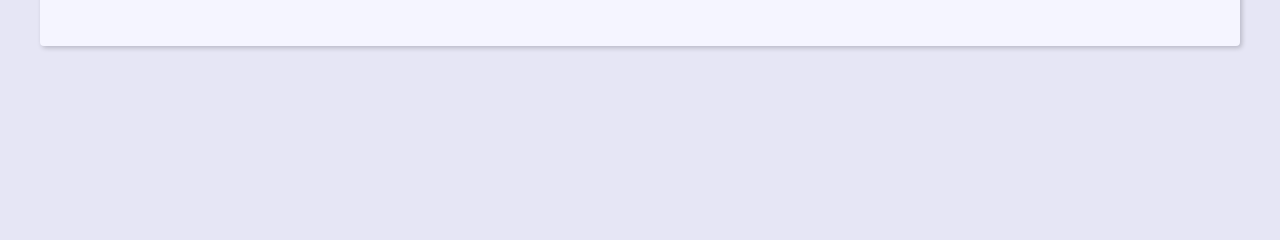
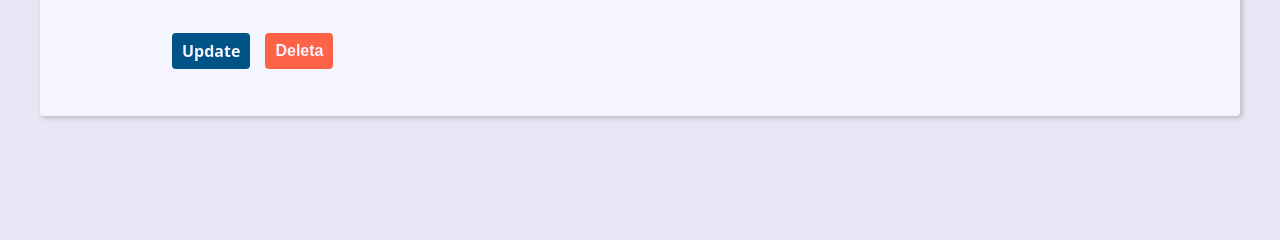
Before and after one commit to Limber-Jhonathan/Agenda-projeto-django-2023, a Django app: template contact/templates/contact/contact.html in a window 1280 px wide. Shown: the part 507-747 px from the top of the page. Run offline with Django 4.2, Linux system fonts and the light colour scheme; the template is opened without the code that fills it, so the values that code supplies are empty.

Commit message:
implementação de delete

```diff
--- a/base_static/global/css/style.css
+++ b/base_static/global/css/style.css
@@ -312,3 +312,24 @@
     filter: brightness(80%);
     box-shadow: 0 0 5px var(--link-dark-color);
   }
+
+
+  .contact-links {
+    margin-block: calc(var(--small-font-size) * 2);
+    display: flex;
+    align-items: center;
+    gap: 0 var(--spacing);
+  }
+
+  .btn-link {
+    font-size: var(--small-font-size);
+    text-decoration: none;
+    font-weight: bold;
+    padding: 1rem;
+    display: block;
+    line-height: var(--small-font-size);
+  }
+
+  .btn-delete {
+    background: tomato;
+  }
--- a/contact/templates/contact/contact.html
+++ b/contact/templates/contact/contact.html
@@ -11,5 +11,20 @@
         <p><b>Created date: </b>{{contact.created_date}}</p>
         <p><b>Description: </b>{{contact.description}}</p>
         <p><b>Category: </b>{{contact.category}}</p>
+
+        <div class="contact-links">
+            <a class="btn btn-link" href="{% url 'contact:update' contact.id %}">Update</a>
+
+            <form action="{% url 'contact:delete' contact.id %}" method='POST'>
+                {% csrf_token %}
+                {% if confirmation == 'no' %}
+                    <input type='hidden' name='confirmation' value='yes'>
+                    <button class="btn btn-link btn-delete" type="submit">Confirma?</button>
+                {% else %}
+                    <button class="btn btn-link btn-delete" type="submit">Deleta</button>
+                {% endif %}
+            </form>
+        </div>
+
     </div>
 {% endblock content %}
--- a/contact/urls.py
+++ b/contact/urls.py
@@ -11,4 +11,5 @@ urlpatterns = [
     path('search/', views.search, name='search'),
     path('contact/create/', views.create, name='create'),
     path('contact/<int:contact_id>/update/', views.update, name='update'),
+    path('contact/<int:contact_id>/delete/', views.delete, name='delete'),
 ]
--- a/contact/views/contact_views.py
+++ b/contact/views/contact_views.py
@@ -7,7 +7,7 @@ from django.core.paginator import Paginator
 
 # Create your views here.
 def index(request):
-    contacts = Contact.objects.filter(show=True).order_by('id')#[:2]
+    contacts = Contact.objects.filter(show=True).order_by('-id')#[:2]
     # contact = Contact.objects.all
 
     paginator = Paginator(contacts, 10)
```
Also changed, not shown: contact/views/contact_forms.py (+22 -0 lines).
